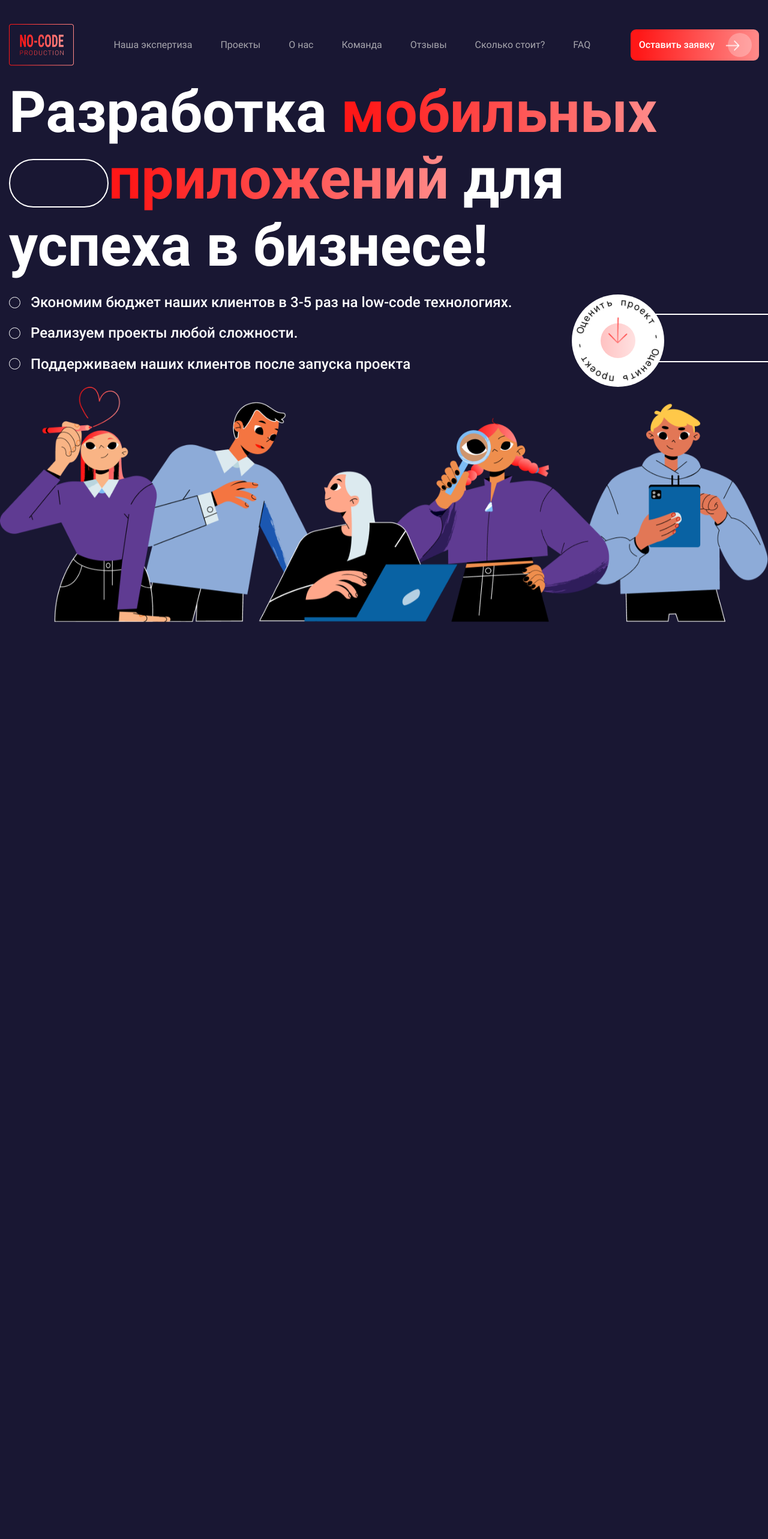
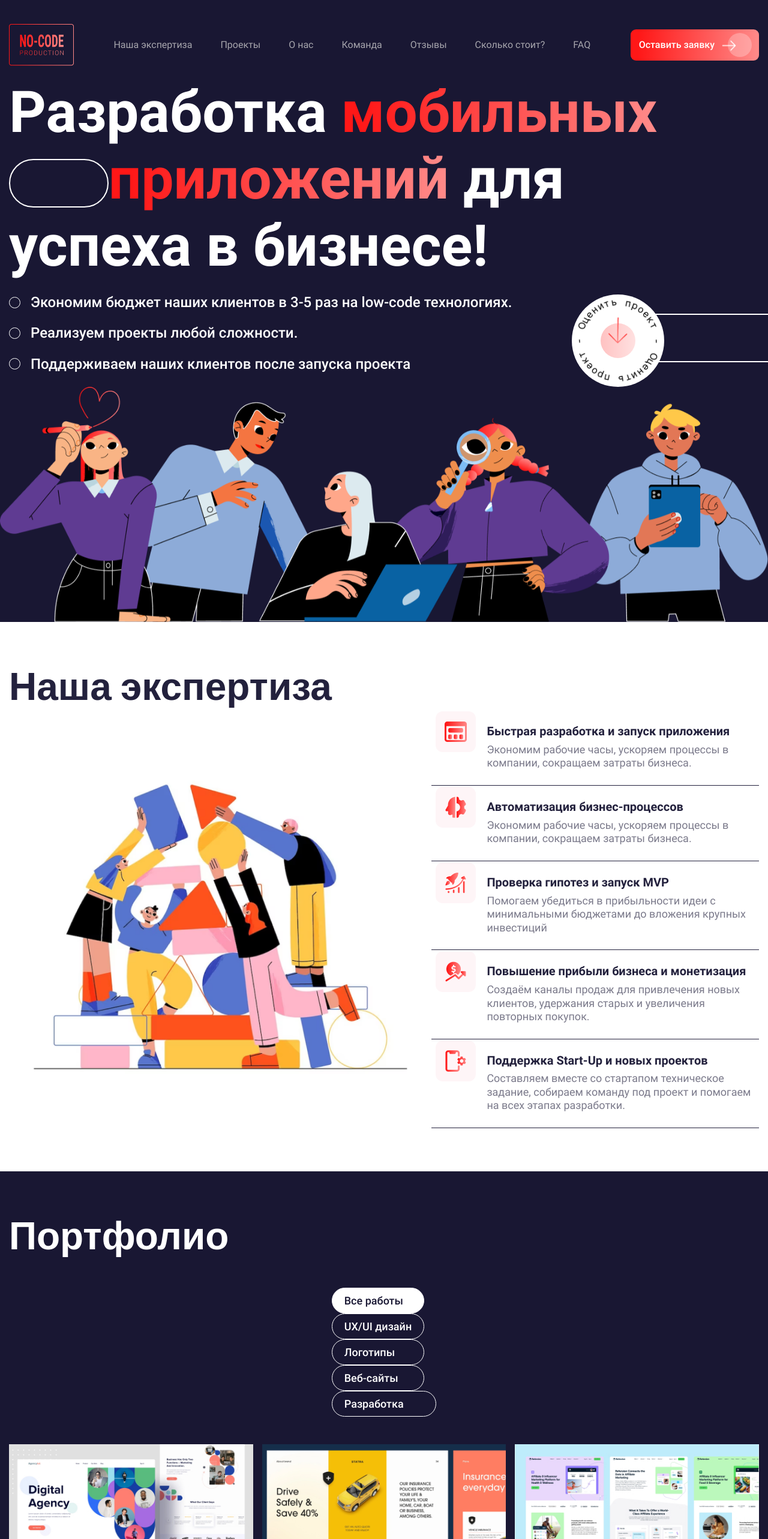
Before and after one commit to ReflexTen/no-code_landing-react, a React (Create React App) app: page / in a window 1280 px wide. Shown: the top 2566 px of the page at 60% size. Before the commit the page ends 1037 px from the top, so only its background shows below. Built offline with nearby package versions, Linux system fonts and the light colour scheme; a web font is replaced by a local one.

Commit message:
added adaptiv section expertise and fixed bugs

```diff
--- a/src/components/Main.jsx
+++ b/src/components/Main.jsx
@@ -13,8 +13,8 @@ const Main = () => {
   return (
     <main className="main">
       <Home />
-      {/* <Expertise /> */}
-      {/* <Portfolio /> */}
+      <Expertise />
+      <Portfolio />
       {/* <About /> */}
       {/* <Team /> */}
       {/* <Reviews /> */}
--- a/src/components/UI/button.scss
+++ b/src/components/UI/button.scss
@@ -9,17 +9,38 @@
     border-radius: 9px;
     font-weight: 500;
     color: white;
+    box-shadow: 0 3px 10px inherit;
+    transition: all 0.3s;
+
+    &:hover {
+      transform: translateY(-2px);
+      box-shadow: 0 3px 10px black;
+      // color: #ff1717;
+
+      &::before {
+        right: 28px;
+      }
+    }
+
+    &:active {
+      transform: translateY(0);
+      box-shadow: none;
+
+      &::before {
+        right: 36px;
+      }
+    }
 
     &::before {
       content: '';
       position: absolute;
       background-image: url('../../images/icons/arrow-right.png');
-      right: 30.19px;
+      right: 36px;
       top: 50%;
       transform: translateY(-50%);
       width: 29px;
       height: 29px;
-      object-fit: contain;
+      transition: all 0.3s;
     }
 
     &::after {
--- a/src/components/sections/Expertise.jsx
+++ b/src/components/sections/Expertise.jsx
@@ -11,15 +11,7 @@ const Expertise = () => {
 
   return (
     <section className="expertise section" id="expertise">
-      <Fade left {...properties}>
-        <div className="expertise__img-wrapper">
-          <img
-            className="expertise__img"
-            src={teamImage}
-            alt="изображение команды в работе"
-          />
-        </div>
-      </Fade>
+      <Fade left {...properties}></Fade>
 
       <div className="container">
         <Fade top {...properties}>
@@ -27,6 +19,14 @@ const Expertise = () => {
         </Fade>
         <Fade right {...properties}>
           <div className="expertise__box">
+            <div className="expertise__img-wrapper">
+              <img
+                className="expertise__img"
+                src={teamImage}
+                alt="изображение команды в работе"
+              />
+            </div>
+
             <ul className="expertise__list">
               {expertiseList.map((item, idx) => {
                 return (
--- a/src/components/sections/Portfolio.jsx
+++ b/src/components/sections/Portfolio.jsx
@@ -1,6 +1,12 @@
 import { useState, useLayoutEffect, useEffect, useRef } from 'react'
 import Fade from 'react-reveal/Fade'
 import works from '../../components/helpers/Works.js'
+
+import { Swiper, SwiperSlide } from 'swiper/react'
+import 'swiper/css'
+import 'swiper/css/free-mode'
+
+import { FreeMode, Mousewheel } from 'swiper'
 
 const navigation = [
   { name: 'Все работы' },
@@ -77,6 +83,17 @@ const Portfolio = () => {
         </Fade>
 
         <ul className="portfolio__tags">
+          <Swiper
+            direction={'horisontal'}
+            slidesPerView={'auto'}
+            freeMode={true}
+            mousewheel={true}
+            // slidesPerView={4}
+            // speed={500}
+            // spaceBetween={10}
+            modules={[FreeMode, Mousewheel]}
+          >
+            <SwiperSlide>
               {navigation.map((item, idx) => {
                 return (
                   <li
@@ -94,6 +111,8 @@ const Portfolio = () => {
                   </li>
                 )
               })}
+            </SwiperSlide>
+          </Swiper>
         </ul>
 
         <div className="portfolio__content content">
--- a/src/styles/common/global.scss
+++ b/src/styles/common/global.scss
@@ -49,6 +49,13 @@ body {
 .section {
   // min-height: 100vh;
   padding: 72px 0;
+
+  @include media-2 {
+    padding: 50px 0;
+  }
+  @include media-3 {
+    padding: 27px 0;
+  }
 }
 
 .menu {
@@ -230,4 +237,19 @@ body {
   font-size: 64px;
   line-height: 113%;
   color: #23213d;
+
+  @include media-1 {
+    font-size: 56px;
+  }
+  @include media-2 {
+    font-size: 45px;
+  }
+  @include media-3 {
+    text-align: center;
+    font-size: 36px;
+  }
+
+  @include media-4 {
+    font-size: 24px;
+  }
 }
--- a/src/styles/sections/expertise.scss
+++ b/src/styles/sections/expertise.scss
@@ -4,17 +4,29 @@
   // .expertise__subtitle
   &__subtitle {
     margin-bottom: 28px;
+
+    @include media-3 {
+      margin-bottom: 15px;
+    }
   }
   // .expertise__box
   &__box {
     display: flex;
-    justify-content: end;
+    // justify-content: end;
+    justify-content: space-between;
+    align-items: center;
+
+    @include media-3 {
+      flex-direction: column;
+    }
   }
   // .expertise__img-wrapper
   &__img-wrapper {
-    position: absolute;
-    top: 190px;
-    left: 14px;
+    // transform: translateX(-70px);
+    // position: absolute;
+    // top: 190px;
+    // left: 14px;
+    // background-size: cover;
   }
   // .expertise__img
   &__img {
@@ -30,6 +42,11 @@
     // padding-right: 50px;
     padding-left: 92px;
     border-bottom: 1px solid #23213d;
+
+    @include media-1 {
+      max-width: 470px;
+      padding-left: 0;
+    }
 
     &:not(:last-child) {
       margin-bottom: 25px;
@@ -80,15 +97,33 @@
     line-height: 1.095;
     color: #23213d;
 
+    @include media-1 {
+      padding-left: 56px;
+      margin-bottom: 17px;
+    }
+
+    @include media-2 {
+      font-size: 16px;
+    }
+
     &::before {
       content: '';
       background-image: url('../../images/expertise/listicon-1.png');
       position: absolute;
-      top: 0;
+      top: 50%;
+      transform: translateY(-50%);
       left: -85px;
       width: 67px;
       height: 68px;
       object-fit: contain;
+      background-size: cover;
+
+      @include media-1 {
+        left: 0;
+
+        width: 44px;
+        height: 45px;
+      }
     }
   }
   // .expertise__item-text
@@ -97,5 +132,9 @@
     font-size: 18px;
     line-height: 1.25;
     color: rgba(35, 33, 61, 0.6);
+
+    @include media-2 {
+      font-size: 14px;
+    }
   }
 }
--- a/src/styles/sections/home.scss
+++ b/src/styles/sections/home.scss
@@ -3,7 +3,6 @@
   overflow: hidden;
   padding-top: 0;
   padding-bottom: 0;
-
   display: flex;
   flex-direction: column;
   justify-content: space-between;
@@ -16,21 +15,6 @@
     }
   }
 
-  // &::after {
-  //   content: '';
-  //   // position: absolute;
-  //   // bottom: 0;
-  //   // left: 50%;
-  //   // transform: translateX(-50%);
-  //   display: block;
-  //   background-image: url('../images/home/people.png');
-  //   background-size: cover;
-
-  //   object-fit: contain;
-  //   max-width: 1438px;
-  //   width: 100%;
-  //   height: 440px;
-  // }
   & .container {
     max-width: 1307px;
   }
@@ -118,8 +102,7 @@
       }
 
       @include media-3 {
-        top: 8px;
-
+        top: 5px;
         height: 43px;
       }
 
@@ -135,6 +118,8 @@
 
     @include media-2 {
       flex-direction: column;
+      justify-content: space-between;
+      margin-bottom: 60px;
     }
   }
   // .home__list
@@ -144,7 +129,7 @@
     line-height: 1.095;
 
     @include media-2 {
-      margin-bottom: 32px;
+      margin-bottom: 72px;
       font-size: 18px;
     }
 
@@ -182,6 +167,8 @@
   &__button-box {
     position: relative;
     padding-left: 100px;
+
+    align-self: center;
 
     @include media-2 {
       align-self: center;
--- a/src/styles/sections/portfolio.scss
+++ b/src/styles/sections/portfolio.scss
@@ -8,7 +8,6 @@
   &__subtitle {
     margin-bottom: 50px;
     font-weight: 600;
-    font-size: 64px;
     line-height: 1.13;
     color: white;
   }
@@ -17,6 +16,10 @@
     display: flex;
     align-items: center;
     margin-bottom: 46px;
+
+    @include media-3 {
+      overflow-x: auto;
+    }
   }
   // .portfolio__tag
   &__tag {
@@ -28,6 +31,13 @@
     line-height: 21px;
     cursor: pointer;
     transition: all 0.3s;
+
+    @include media-2 {
+      font-size: 16px;
+    }
+    @include media-3 {
+      font-size: 14px;
+    }
 
     &:not(:last-child) {
       margin-right: 20px;
@@ -57,6 +67,10 @@
     grid-template-columns: repeat(3, 1fr);
     gap: 27px 15px;
     transition: all 0.9s;
+
+    @include media-2 {
+      grid-template-columns: repeat(2, 1fr);
+    }
   }
   // .content__item
   &__item {
--- a/src/styles/sections/team.scss
+++ b/src/styles/sections/team.scss
@@ -121,7 +121,7 @@
   // .team-card__link-icon
   &__link-icon {
   }
-}
+
   .swiper {
     overflow: visible;
   }
@@ -188,3 +188,4 @@
     right: -2px;
     transform: rotate(180deg);
   }
+}
```
Lines whose indentation alone changed are shown as unchanged.
